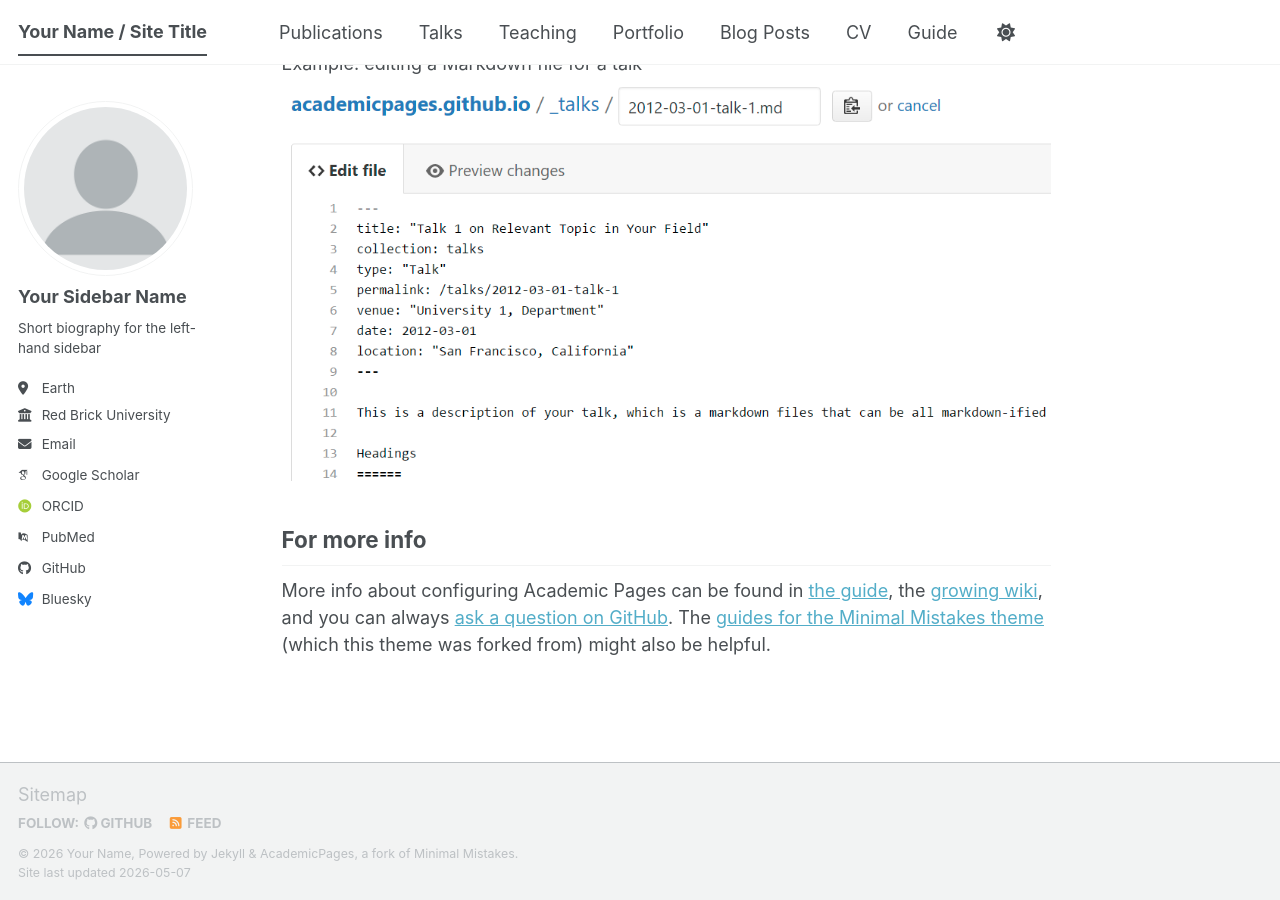
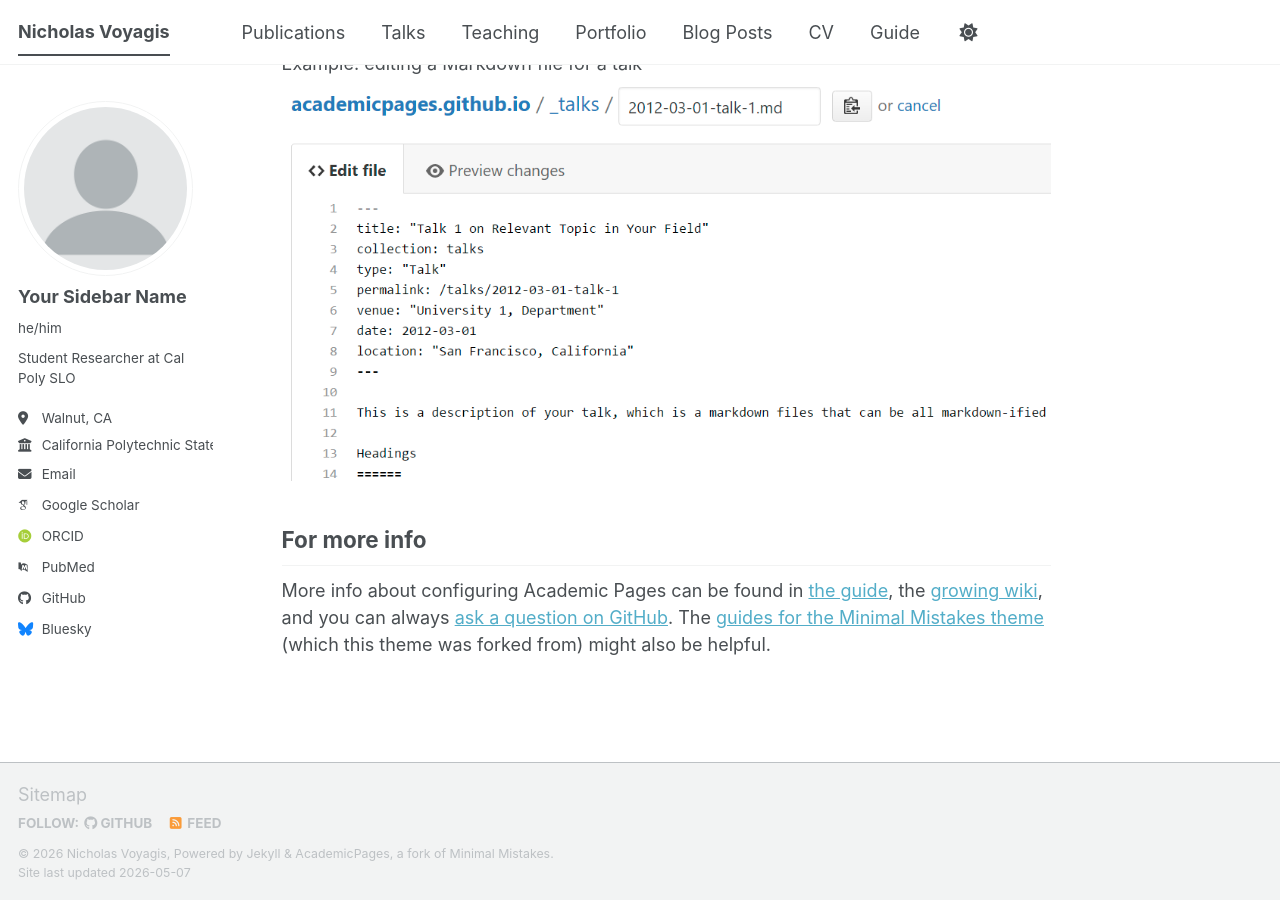
Before and after one commit to nvoyagis/nicholasvoyagis, a Jekyll site: the page built from _pages/about.md, in a window 1280 px wide and 900 px high, scrolled down 2720 px. Built offline with Jekyll 4.4.1, drawn with Linux system fonts in a browser that asks for light colours; some web fonts are replaced; a script bundle is joined from its source files by our own code; library files that are not in the unit come from our copies.

Commit message:
Update personal information in _config.yml

```diff
--- a/_config.yml
+++ b/_config.yml
@@ -9,14 +9,14 @@
 # Basic Site Settings
 locale                   : "en-US"
 site_theme               : "default" # The available themes options are "default", "air", "sunrise", "mint", "dirt" and "contrast"
-title                    : "Your Name / Site Title"
+title                    : "Nicholas Voyagis"
 title_separator          : "-"
-name                     : &name "Your Name"
-description              : &description "Your Name's academic portfolio"   # Update this with a general description of your site, this is the default if not overridden by a page
+name                     : &name "Nicholas Voyagis"
+description              : &description "Nicholas Voyagis' academic portfolio"   # Update this with a general description of your site, this is the default if not overridden by a page
 url                      : https://nicholasvoyagis.github.io # The base hostname & protocol for your site e.g. "https://[your GitHub username].github.io",
                                                            # or if you already have some other page hosted on Github then use "https://[your GitHub username].github.io/[Your Repo Name]"
 baseurl                  : "" # the subpath of your site, e.g. "/blog"
-repository               : "nvoyagis/nicholasvoyagis.github.io"
+repository               : "nvoyagis/nvoyagis.github.io"
 
 # Site Author - The following control what appear as part of the author content on the side bar.
 #               If a field is blank the icon and link will not appear, otherwise it will be shown.
@@ -25,12 +25,12 @@ author:
   # Biographic information
   avatar           : "profile.png"
   name             : "Your Sidebar Name"
-  pronouns         : # example: "she/her"
-  bio              : "Short biography for the left-hand sidebar"
-  location         : "Earth"
-  employer         : "Red Brick University"
+  pronouns         : "he/him"
+  bio              : "Student Researcher at Cal Poly SLO"
+  location         : "Walnut, CA"
+  employer         : "California Polytechnic State University, San Luis Obispo"
   uri              : # URL
-  email            : "none@example.org"
+  email            : "nvoyagis2004@gmail.com"
 
   # Academic websites
   academia         : # URL
```
